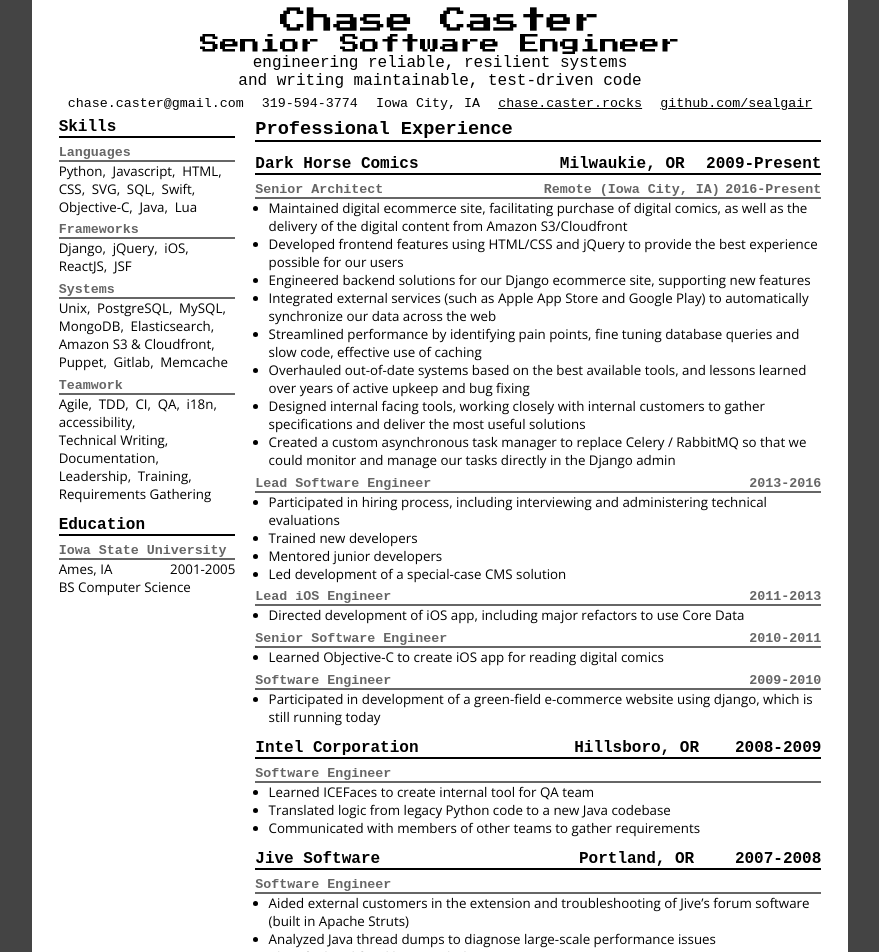
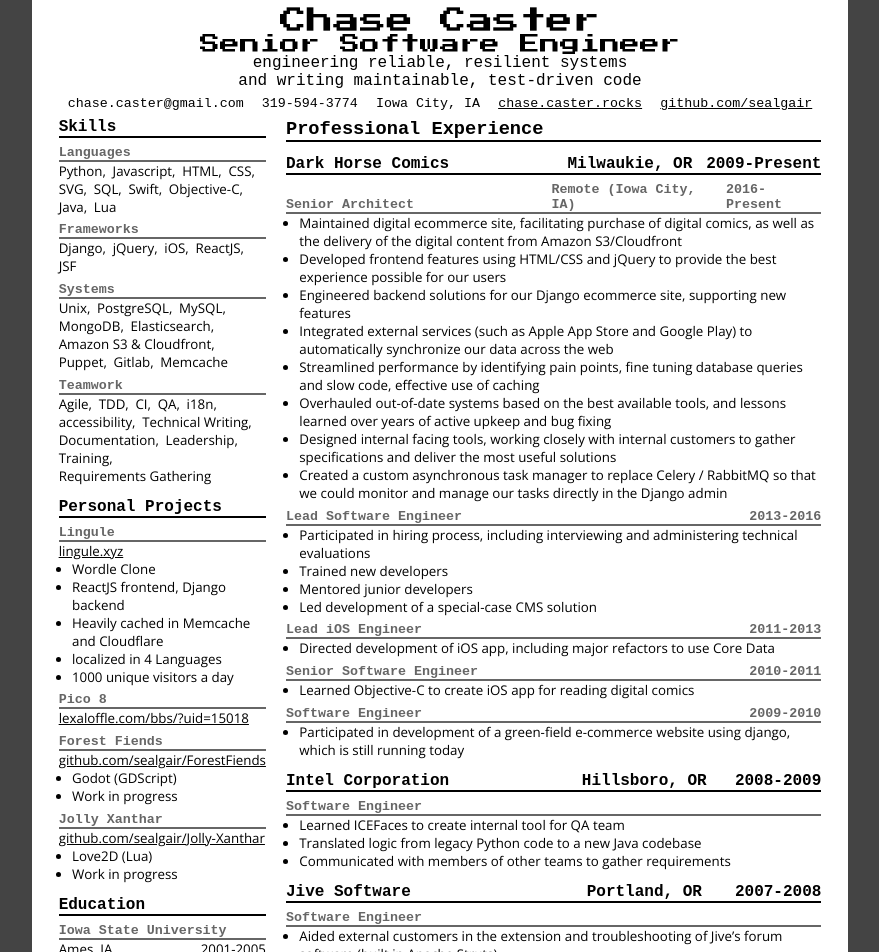
Before and after one commit to sealgair/Resume, a React (Create React App) app: page / in a window 1280 px wide. Shown: the top 952 px of the page, without its empty margins (200-1079 px from the left). Built offline with nearby package versions, Linux system fonts and the light colour scheme; a web font is replaced by a local one.

Commit message:
add personal projects

```diff
--- a/src/App.css
+++ b/src/App.css
@@ -91,7 +91,7 @@
   content: ""
 }
 
-#employment ul {
+ul {
   padding-left: 1em;
   margin: 0;
 }
--- a/src/App.tsx
+++ b/src/App.tsx
@@ -4,16 +4,17 @@
 import data from "./data.json"
 
 
+function format_url(info: string) {
+  if (info.includes("://")) {
+    return <a href={info}>{info.split("://")[1]}</a>
+  }
+  return <span>{info}</span>
+}
+
 function ContactInfo({ contact_info }: {contact_info: Array<string>}) {
-  function format_info(info: string) {
-    if (info.includes("://")) {
-      return <a href={info}>{info.split("://")[1]}</a>
-    }
-    return <span>{info}</span>
-  }
   return (
     <div id="contact">
-      {contact_info.map((info, i) => format_info(info))}
+      {contact_info.map((info, i) => format_url(info))}
     </div>
   );
 }
@@ -51,6 +52,27 @@
         <span>{education.dates}</span>
       </div>
       <div>{education.degree}</div>
+    </div>
+  )
+}
+
+type Project = {
+  name: string, url: string, description: Array<string>
+}
+
+function PersonalProjects({projects}: {projects: Array<Project>}) {
+  return (
+    <div id="personal" className="section">
+      <div className="title">Personal Projects</div>
+      {projects.map((project, p) =>
+        <div className="project">
+          <div className="sub title">{project.name}</div>
+          <div>{format_url(project.url)}</div>
+          <ul>
+            {project.description.map((line, l) => <li>{line}</li>)}
+          </ul>
+        </div>
+      )}
     </div>
   )
 }
@@ -108,6 +130,7 @@
       <div id="columns">
         <div className="column">
           <Skills skill_groups={data.skills}/>
+          <PersonalProjects projects={data.personal}/>
           <EducationInfo education={data.education}/>
         </div>
         <div className="column"></div>
--- a/src/data.json
+++ b/src/data.json
@@ -37,12 +37,10 @@
   },
   "personal": [
     {
-      "title": "Wordle Clones",
-      "projects": [
-        {
       "name": "Lingule",
       "url": "https://lingule.xyz",
       "description": [
+        "Wordle Clone",
         "ReactJS frontend, Django backend",
         "Heavily cached in Memcache and Cloudflare",
         "localized in 4 Languages",
@@ -50,33 +48,24 @@
       ]
     },
     {
-          "name": "Novle",
-          "url": "https://novle.xyz",
+      "name": "Pico 8",
+      "url": "https://lexaloffle.com/bbs/?uid=15018",
+      "description": []
+    },
+    {
+      "name": "Forest Fiends",
+      "url": "https://github.com/sealgair/ForestFiends",
       "description": [
-            "localized in 3 Languages",
-            "50 unique visitors a day"
-          ]
-        }
+        "Godot (GDScript)",
+        "Work in progress"
       ]
     },
     {
-      "title": "Small Video Games",
-      "projects": [
-        {
-          "name": "Pico 8",
-          "url": "https://www.lexaloffle.com/bbs/?uid=15018",
-          "description": []
-        },
-        {
-          "name": "Godot",
-          "url": "https://github.com/sealgair/aminals2",
-          "description": []
-        },
-        {
-          "name": "Love2D",
+      "name": "Jolly Xanthar",
       "url": "https://github.com/sealgair/Jolly-Xanthar",
-          "description": []
-        }
+      "description": [
+        "Love2D (Lua)",
+        "Work in progress"
       ]
     }
   ],
```
Lines whose indentation alone changed are shown as unchanged.
